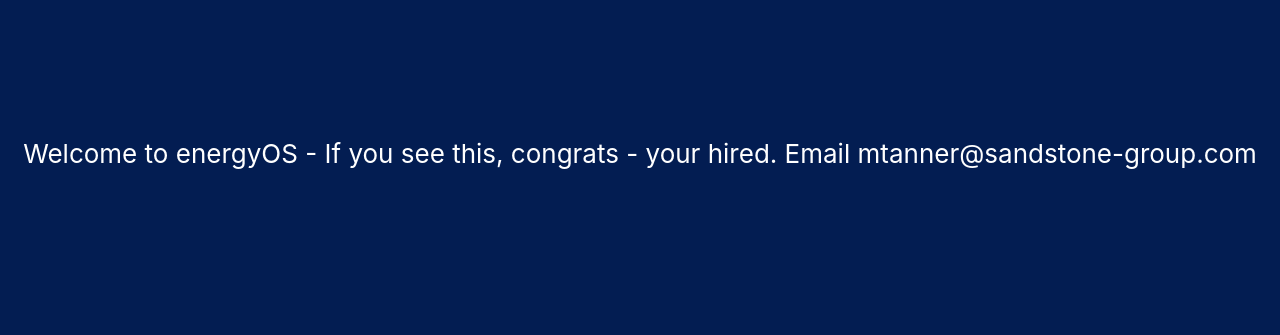
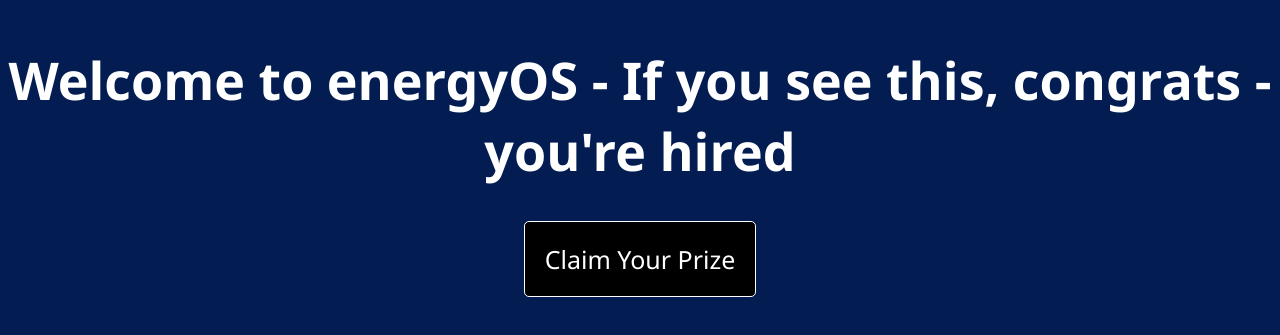
Before and after one commit to Sandstone-Group/energyOS, a React (Create React App) app: page / in a window 1280 px wide. Shown: the part 247-582 px from the top of the page. Built offline with nearby package versions, Linux system fonts and the light colour scheme.

Commit message:
Adding prize

```diff
--- a/src/App.css
+++ b/src/App.css
@@ -26,6 +26,7 @@
   justify-content: center;
   font-size: calc(10px + 2vmin);
   color: rgb(255, 255, 255);
+  font-family: "Segoe UI", Tahoma, Geneva, Verdana, sans-serif;
 }
 
 .App-link {
@@ -40,3 +41,13 @@
     transform: rotate(360deg);
   }
 }
+
+.btn {
+  background-color: black;
+  border: 1px solid rgb(255, 255, 255);
+  border-radius: 5px;
+  color: rgb(255, 255, 255);
+  padding: 20px;
+  font-size: 25px;
+  font-family: "Segoe UI", Tahoma, Geneva, Verdana, sans-serif;
+}
--- a/src/App.js
+++ b/src/App.js
@@ -1,18 +1,22 @@
 import React from "react";
 import "./App.css";
-
-class StarWars extends React.Component {
-  render() {
-    return <h1>Star Wars</h1>;
-  }
-}
 
 function App() {
   return (
     <div className="App">
       <header className="App-header">
-        Welcome to energyOS - If you see this, congrats - your hired. Email
-        mtanner@sandstone-group.com
+        <h1>Welcome to energyOS - If you see this, congrats - you're hired</h1>
+        <button
+          id="myButton"
+          onClick={(e) => {
+            e.preventDefault();
+            window.open("https://www.linkedin.com/in/michaeltannersandstone/");
+          }}
+          type="button"
+          className="btn"
+        >
+          Claim Your Prize
+        </button>
       </header>
     </div>
   );
```
